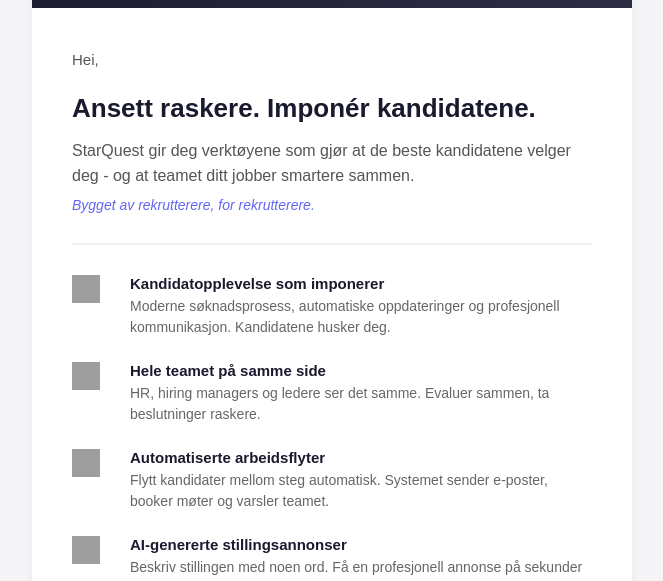
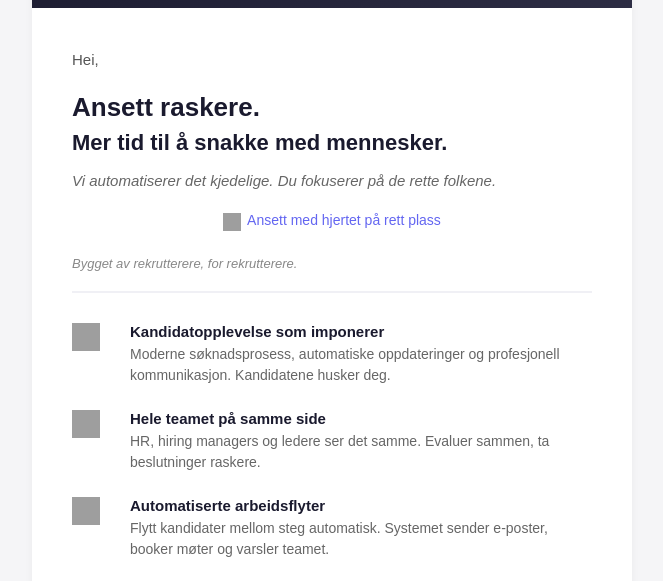
Before and after one commit to starquesthr/starquest-public, a website: page email-v2.html in a window 1280 px wide. Shown: the part 207-788 px from the top of the page, without its empty margins (308-971 px from the left). Drawn offline with Linux system fonts and the light colour scheme; grey boxes are pictures that could not be loaded.

Commit message:
Update headline with new copy and heart tagline

```diff
--- a/email-v2.html
+++ b/email-v2.html
@@ -29,15 +29,29 @@
     </p>
 
     <!-- Headline -->
-    <h1 style="margin:0 0 12px 0; font-size:26px; color:#1a1a2e; font-weight:700; line-height:1.3;">
-        Ansett raskere. Imponér kandidatene.
+    <h1 style="margin:0 0 6px 0; font-size:26px; color:#1a1a2e; font-weight:700; line-height:1.2;">
+        Ansett raskere.
     </h1>
+    <h2 style="margin:0 0 12px 0; font-size:22px; color:#1a1a2e; font-weight:600; line-height:1.3;">
+        Mer tid til å snakke med mennesker.
+    </h2>
 
-    <p style="margin:0 0 8px 0; font-size:16px; color:#555555; line-height:1.6;">
-        StarQuest gir deg verktøyene som gjør at de beste kandidatene velger deg - og at teamet ditt jobber smartere sammen.
+    <p style="margin:0 0 20px 0; font-size:15px; color:#666666; font-style:italic; line-height:1.5;">
+        Vi automatiserer det kjedelige. Du fokuserer på de rette folkene.
     </p>
 
-    <p style="margin:0 0 30px 0; font-size:14px; color:#6366f1; font-style:italic;">
+    <!-- Heart tagline -->
+    <table width="100%" cellpadding="0" cellspacing="0" border="0">
+    <tr>
+    <td align="center" style="padding-bottom:25px;">
+        <p style="margin:0; font-size:14px; color:#6366f1; font-weight:500;">
+            <img src="https://starquest-public.vercel.app/icons/heart-handshake.png" width="18" height="18" alt="" style="display:inline-block; vertical-align:middle; margin-right:6px;">Ansett med hjertet på rett plass
+        </p>
+    </td>
+    </tr>
+    </table>
+
+    <p style="margin:0 0 20px 0; font-size:13px; color:#888888; font-style:italic;">
         Bygget av rekrutterere, for rekrutterere.
     </p>
 
```
